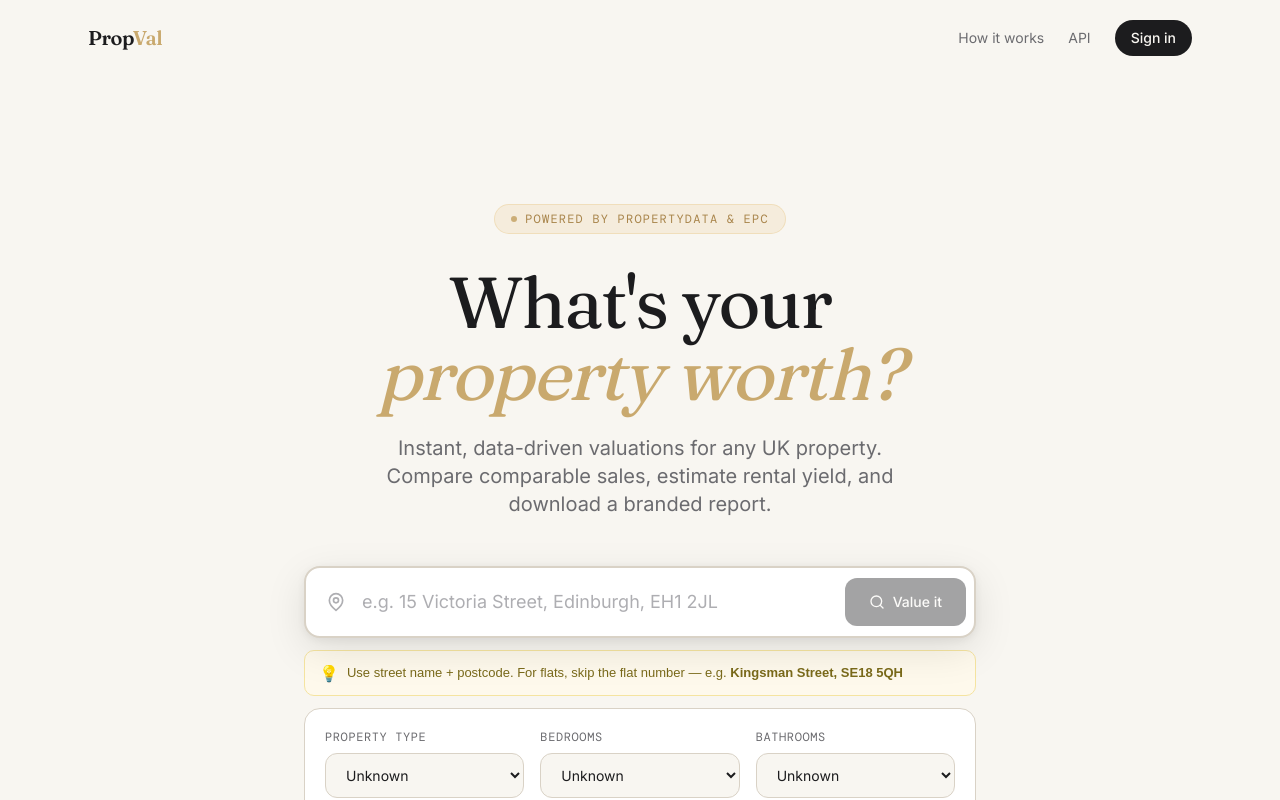
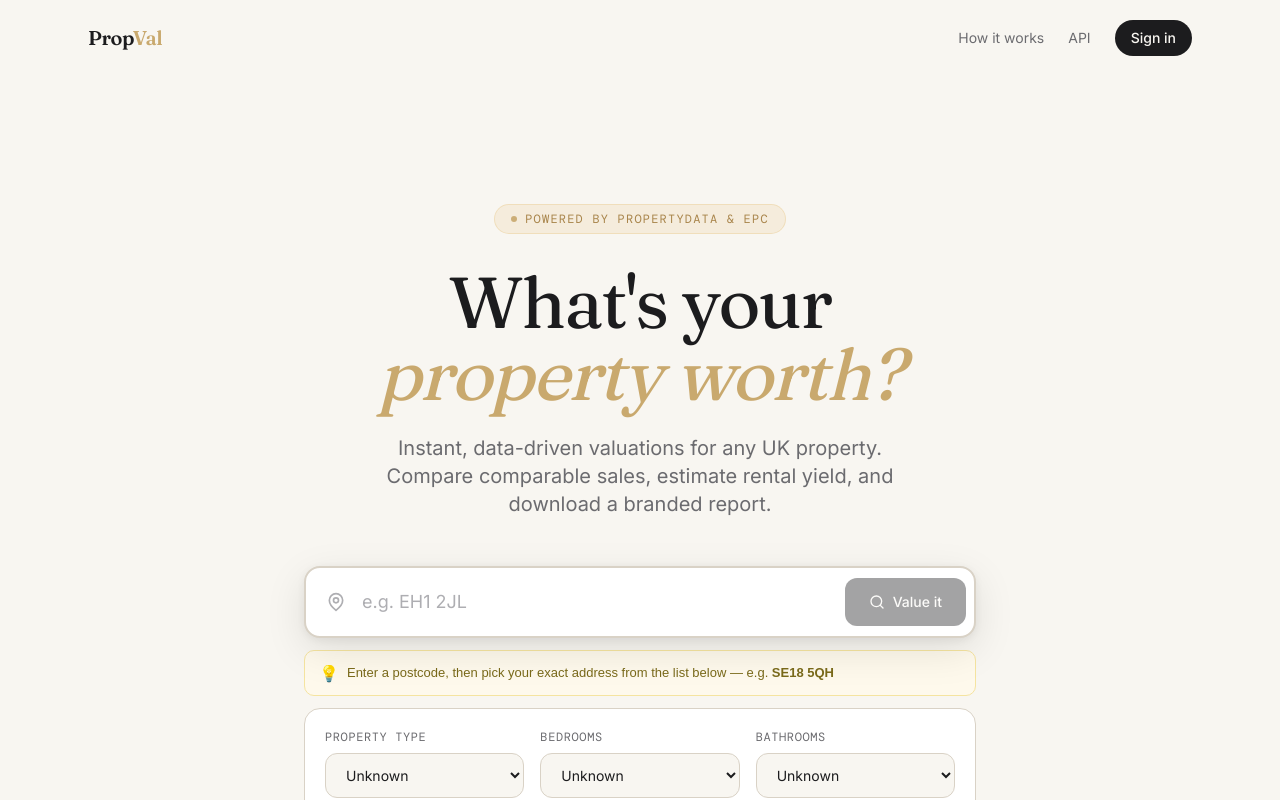
Before and after one commit to fadimohamed2100-sketch/propval-uk, a Next.js app in the folder frontend/: page / in a window 1280 px wide. Shown: the top 800 px of the page. Built offline with nearby package versions, Linux system fonts and the light colour scheme; a web font is replaced by a local one.

Commit message:
Restrict search bar to postcode-only input

```diff
--- a/frontend/app/page.tsx
+++ b/frontend/app/page.tsx
@@ -129,9 +129,13 @@ export default function HomePage() {
                 ref={inputRef}
                 type="text"
                 value={address}
-                onChange={(e) => { setAddress(e.target.value); setError(null); }}
+                onChange={(e) => {
+                  const cleaned = e.target.value.toUpperCase().replace(/[^A-Z0-9 ]/g, "").slice(0, 8);
+                  setAddress(cleaned);
+                  setError(null);
+                }}
                 onBlur={() => loadUnits()}
-                placeholder="e.g. 15 Victoria Street, Edinburgh, EH1 2JL"
+                placeholder="e.g. EH1 2JL"
                 className="flex-1 py-5 pl-14 pr-4 text-base md:text-lg bg-transparent outline-none placeholder:text-ink-faint rounded-2xl"
                 disabled={loading}
                 autoComplete="off"
@@ -149,7 +153,7 @@ export default function HomePage() {
               </button>
             </div>
 
-            <div style={{display: "flex", alignItems: "center", gap: 8, background: "#fef9ec", border: "1px solid #f5e4a0", borderRadius: 10, padding: "10px 14px", marginBottom: 12}}><span style={{fontSize: 16}}>💡</span><p style={{fontSize: 13, color: "#7a6a1a", fontFamily: "sans-serif", margin: 0}}>Use street name + postcode. For flats, skip the flat number — e.g. <strong>Kingsman Street, SE18 5QH</strong></p></div>
+            <div style={{display: "flex", alignItems: "center", gap: 8, background: "#fef9ec", border: "1px solid #f5e4a0", borderRadius: 10, padding: "10px 14px", marginBottom: 12}}><span style={{fontSize: 16}}>💡</span><p style={{fontSize: 13, color: "#7a6a1a", fontFamily: "sans-serif", margin: 0}}>Enter a postcode, then pick your exact address from the list below — e.g. <strong>SE18 5QH</strong></p></div>
             {error && <p className="mb-3 text-sm text-red-500 pl-1">{error}</p>}
 
             <div className="bg-white rounded-2xl border border-stone-200 p-5 mb-3 grid grid-cols-2 md:grid-cols-3 gap-4">
```
